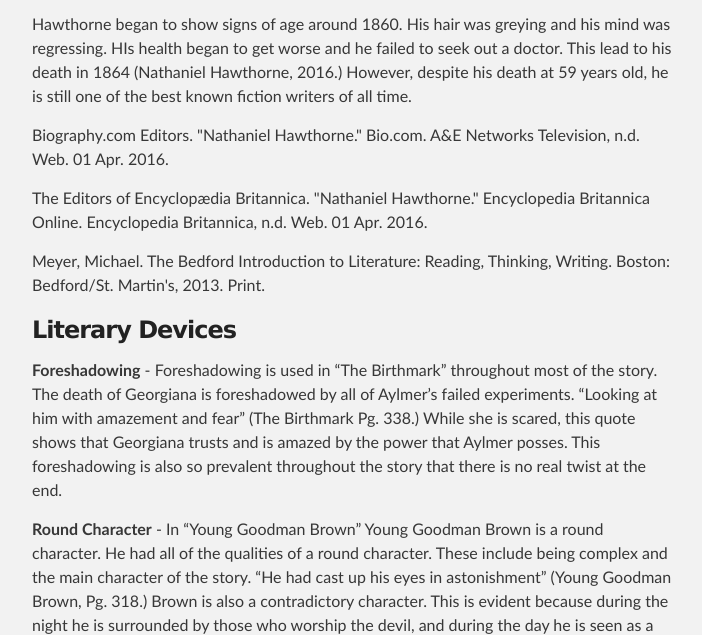
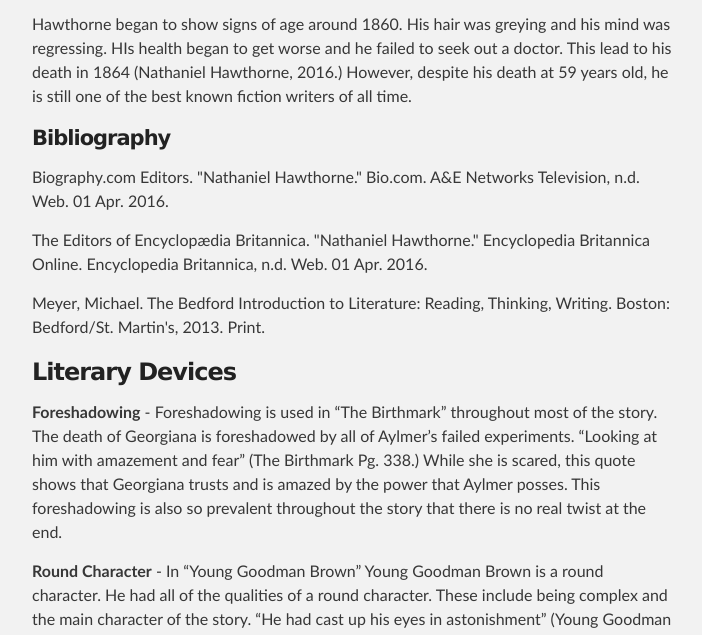
Before and after one commit to Yuropa2/Yuropa2.github.io, a plain HTML site: page index.html in a window 1280 px wide. Shown: the part 1164-1799 px from the top of the page, without its empty margins (288-990 px from the left). Drawn offline with Linux system fonts and the light colour scheme.

Commit message:
Update index.html

```diff
--- a/index.html
+++ b/index.html
@@ -44,6 +44,8 @@
 
 <p>Hawthorne began to show signs of age around 1860.  His hair was greying and his mind was regressing.  HIs health began to get worse and he failed to seek out a doctor.  This lead to his death in 1864 (Nathaniel Hawthorne, 2016.) However, despite his death at 59 years old, he is still one of the best known fiction writers of all time.</p>
 
+<h4>Bibliography</h4>
+
 <p>Biography.com Editors. "Nathaniel Hawthorne." Bio.com. A&amp;E Networks Television, n.d. Web. 01 Apr. 2016.</p>
 
 <p>The Editors of Encyclopædia Britannica. "Nathaniel Hawthorne." Encyclopedia Britannica Online. Encyclopedia Britannica, n.d. Web. 01 Apr. 2016.</p>
```
